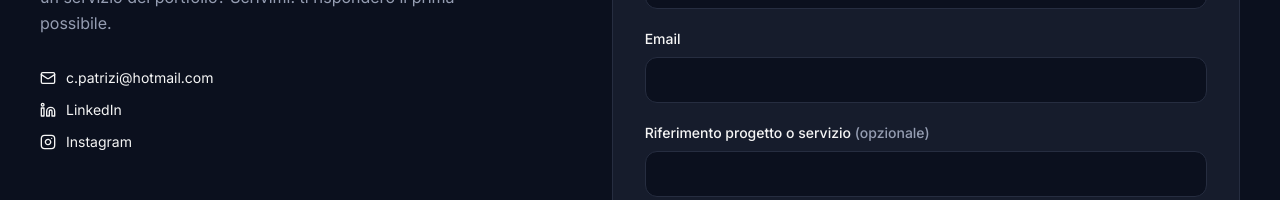
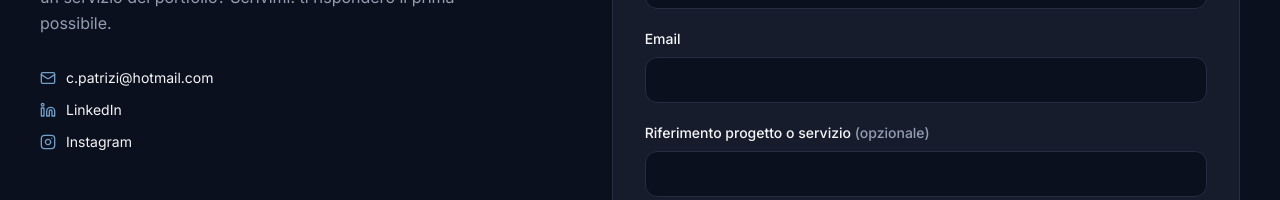
Before and after one commit to Camilla86/Camilla-Patrizi-Portfolio, a Next.js app: page /contatti in a window 1280 px wide. Shown: the part 214-414 px from the top of the page. Built offline with nearby package versions, Linux system fonts and the light colour scheme; no server answers.

Commit message:
Icone contatti in blu

```diff
--- a/src/app/contatti/page.tsx
+++ b/src/app/contatti/page.tsx
@@ -30,7 +30,7 @@ export default function ContactPage() {
               href={`mailto:${siteConfig.email}`}
               className="flex items-center gap-2.5 transition-colors hover:text-muted"
             >
-              <Mail className="h-4 w-4" aria-hidden="true" />
+              <Mail className="h-4 w-4 text-icon" aria-hidden="true" />
               {siteConfig.email}
             </a>
             <a
@@ -39,7 +39,7 @@ export default function ContactPage() {
               rel="noreferrer noopener"
               className="flex items-center gap-2.5 transition-colors hover:text-muted"
             >
-              <Linkedin className="h-4 w-4" aria-hidden="true" />
+              <Linkedin className="h-4 w-4 text-icon" aria-hidden="true" />
               LinkedIn
             </a>
             <a
@@ -48,7 +48,7 @@ export default function ContactPage() {
               rel="noreferrer noopener"
               className="flex items-center gap-2.5 transition-colors hover:text-muted"
             >
-              <Instagram className="h-4 w-4" aria-hidden="true" />
+              <Instagram className="h-4 w-4 text-icon" aria-hidden="true" />
               Instagram
             </a>
           </div>
```
